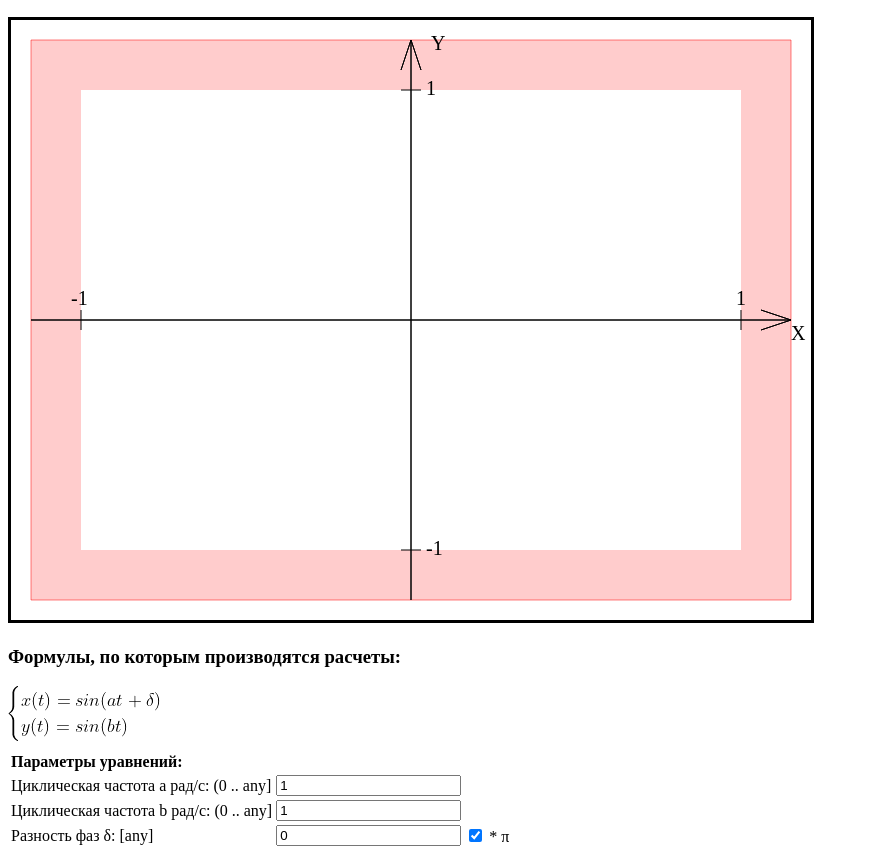
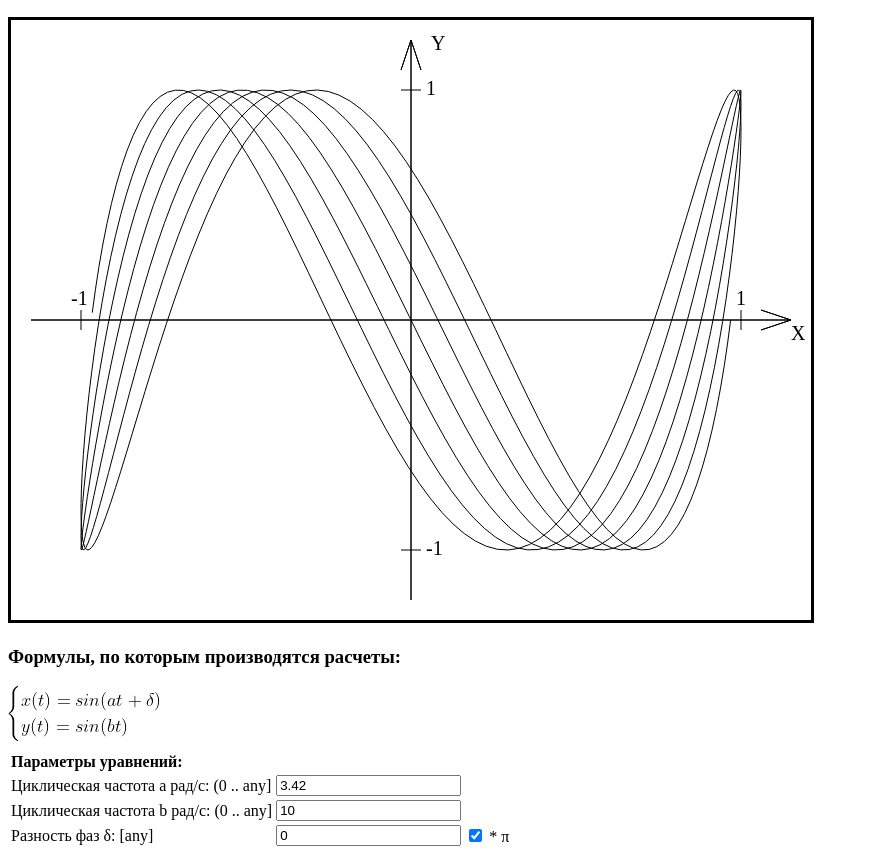
Before and after one commit to DudkoMatt/Labs_Physics_Modeling_Sem_3_1, a plain HTML site: page index.html in a window 1280 px wide. Shown: the part 110-967 px from the top of the page, without its empty margins (0-869 px from the left). Drawn offline with Linux system fonts and the light colour scheme.

Commit message:
refactor: Deleted ToDO. Changed default init state

```diff
--- a/index.html
+++ b/index.html
@@ -38,28 +38,7 @@
             maximum_coordinate_x = canvas.width - SPACER_DRAWING;
             maximum_coordinate_y = SPACER_DRAWING;
 
-            // ToDO: debug
-
-            ctx.save();
-
-            ctx.strokeStyle = "rgba(255, 0, 0, 0.5)";
-            ctx.fillStyle = "rgba(255, 0, 0, 0.2)";
-            ctx.rect(start_coordinate_x, stop_coordinate_y,
-                stop_coordinate_x - start_coordinate_x,
-                start_coordinate_y - stop_coordinate_y);
-
-            ctx.stroke();
-            ctx.fill();
-
-            ctx.closePath();
-            ctx.clearRect(minimum_coordinate_x, maximum_coordinate_y,
-                maximum_coordinate_x - minimum_coordinate_x,
-                minimum_coordinate_y - maximum_coordinate_y);
-
-            ctx.restore();
-
-            draw_axis();
-            draw_serif();
+            draw();
         }
 
         function map_point(x, y) {
@@ -251,7 +230,7 @@
             </label>
         </td>
         <td>
-            <input type="number" id="input_a" min="0.01" value="1" step="0.01" onchange="draw()" onkeyup="draw()">
+            <input type="number" id="input_a" min="0.01" value="3.42" step="0.01" onchange="draw()" onkeyup="draw()">
         </td>
     </tr>
     <tr>
@@ -261,7 +240,7 @@
             </label>
         </td>
         <td>
-            <input type="number" id="input_b" min="0.01" value="1" step="0.01" onchange="draw()" onkeyup="draw()">
+            <input type="number" id="input_b" min="0.01" value="10" step="0.01" onchange="draw()" onkeyup="draw()">
         </td>
     </tr>
     <tr>
```
